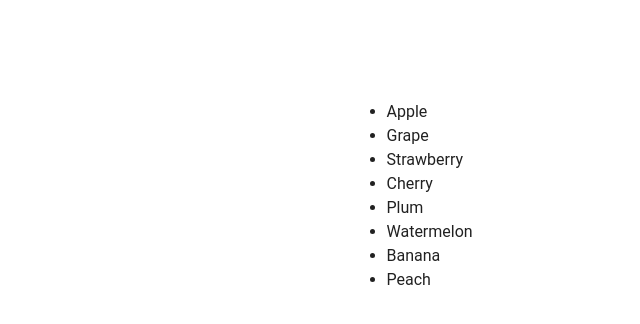
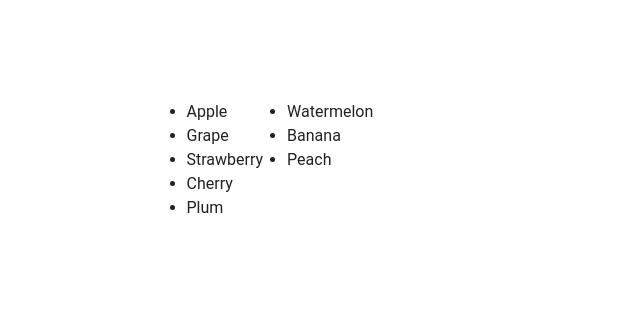
Before and after one commit to daxi0823/iimon_frontC, a Vue app: page / in a window 1280 px wide. Shown: the top 324 px of the page, without its empty margins (80-720 px from the left). Built offline with nearby package versions, Linux system fonts and the light colour scheme; the HTML template or start-up script is replaced by a standard one.

Commit message:
css 修正

```diff
--- a/src/views/HomeView.vue
+++ b/src/views/HomeView.vue
@@ -1,9 +1,9 @@
 <template>
   <div class="mainWrapper">
-    <div>
+    <div class="leftBox">
       <leftItems/>
     </div>
-    <div>
+    <div class="rightBox">
       <rightItems/>
     </div>
 
@@ -31,22 +31,25 @@ export default {
 
 <style scoped>
 .mainWrapper {
-  width: 300px;
+  width: 700px;
   margin: 100px auto;
+  display: flex;
 }
 /* input部分 */
-.inputWrapper{
+.leftBox .rightBox{
+  box-sizing: border-box;
+  width: 300px;
+  border: 1px solid navy;
+
   display: flex;
   justify-content: space-between;
   align-items: center;
-  margin-bottom: 20px;
 }
 .inputBox {
   box-sizing: border-box;
   height: 30px;
   border: 1px solid navy;
   margin-right: 10px;
-  width: 100%;
 }
 .submitButton {
   box-sizing: border-box;
```
